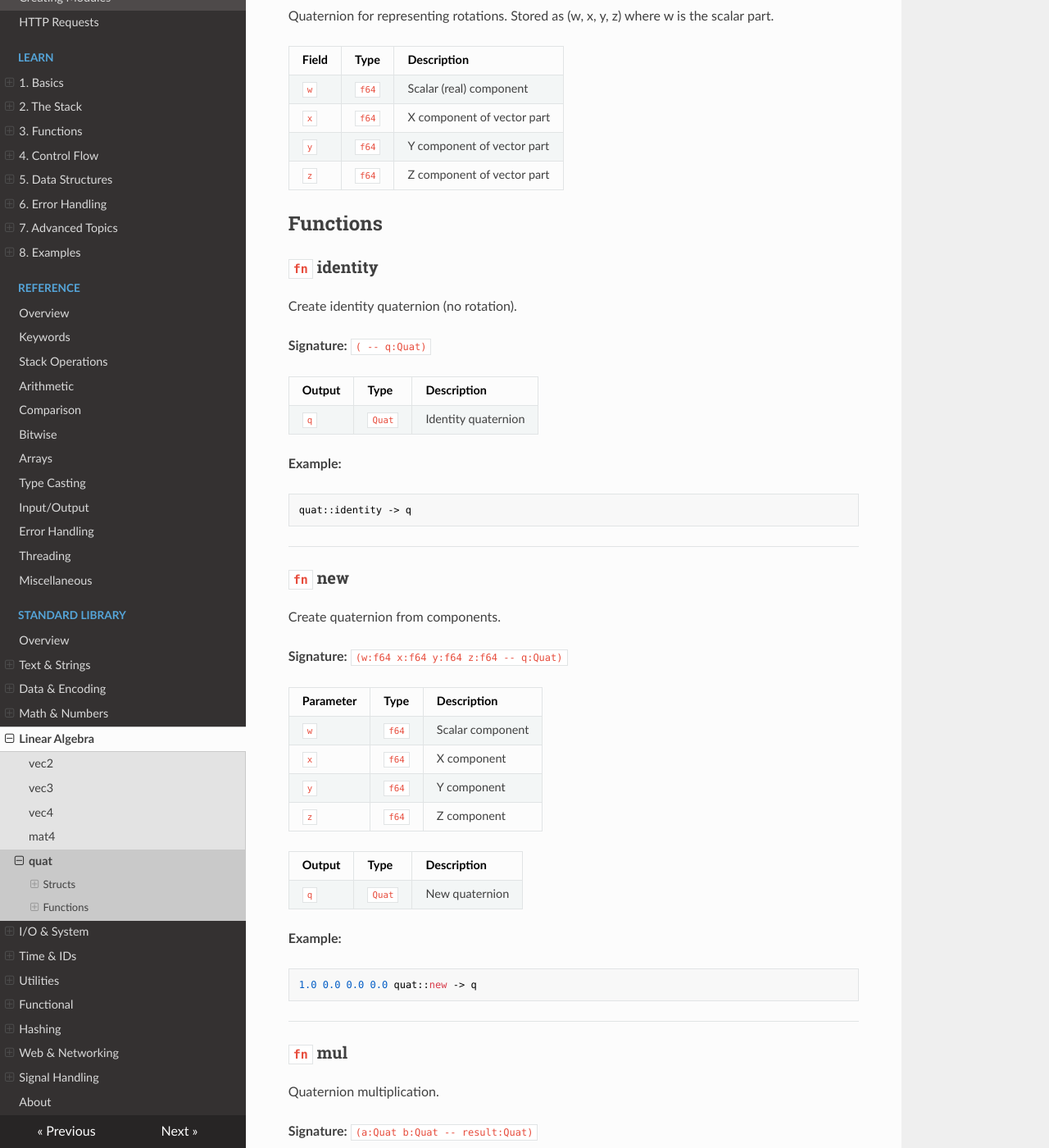
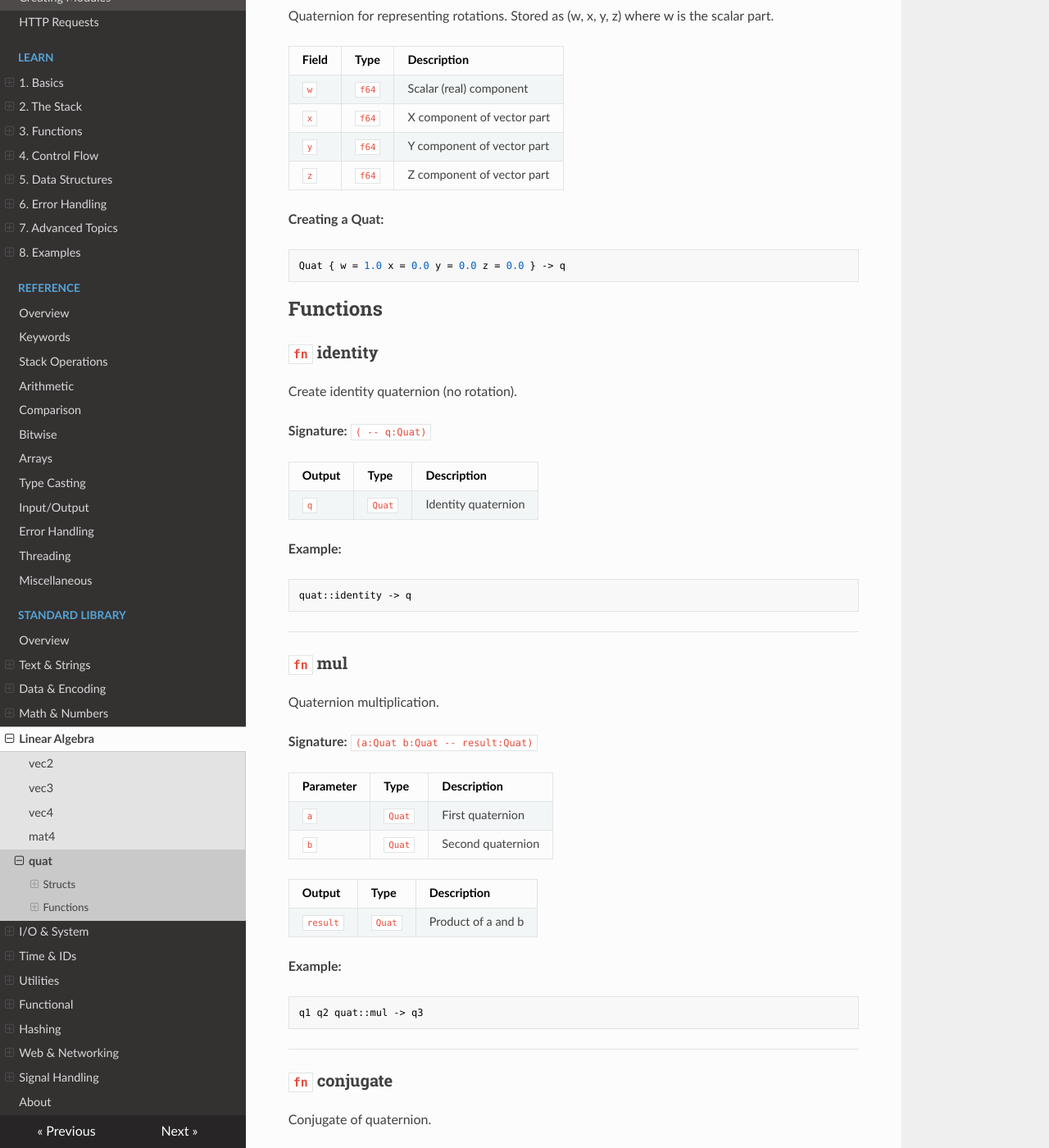
Before and after one commit to quadrate-language/quadrate, an MkDocs documentation site: the page built from docs/docs/docs/stdlib/quat.md, in a window 1280 px wide and 1400 px high, scrolled down 306 px. Shown: the whole window at 82% size. Built offline with MkDocs 1.6.1, drawn with Linux system fonts in a browser that asks for light colours; nearby versions of some CDN libraries.

Commit message:
Remove new function from quat

````diff
--- a/docs/docs/docs/stdlib/quat.md
+++ b/docs/docs/docs/stdlib/quat.md
@@ -15,6 +15,12 @@ Quaternion for representing rotations. Stored as (w, x, y, z) where w is the sca
 | `y` | `f64` | Y component of vector part |
 | `z` | `f64` | Z component of vector part |
 
+**Creating a Quat:**
+
+```qd
+Quat { w = 1.0 x = 0.0 y = 0.0 z = 0.0 } -> q
+```
+
 ## Functions
 
 ### `fn` identity
@@ -31,31 +37,6 @@ Create identity quaternion (no rotation).
 
 ```qd
 quat::identity -> q
-```
-
----
-
-### `fn` new
-
-Create quaternion from components.
-
-**Signature:** `(w:f64 x:f64 y:f64 z:f64 -- q:Quat)`
-
-| Parameter | Type | Description |
-|-----------|------|-------------|
-| `w` | `f64` | Scalar component |
-| `x` | `f64` | X component |
-| `y` | `f64` | Y component |
-| `z` | `f64` | Z component |
-
-| Output | Type | Description |
-|--------|------|-------------|
-| `q` | `Quat` | New quaternion |
-
-**Example:**
-
-```qd
-1.0 0.0 0.0 0.0 quat::new -> q
 ```
 
 ---
````
Also changed, not shown: 2 other files.
